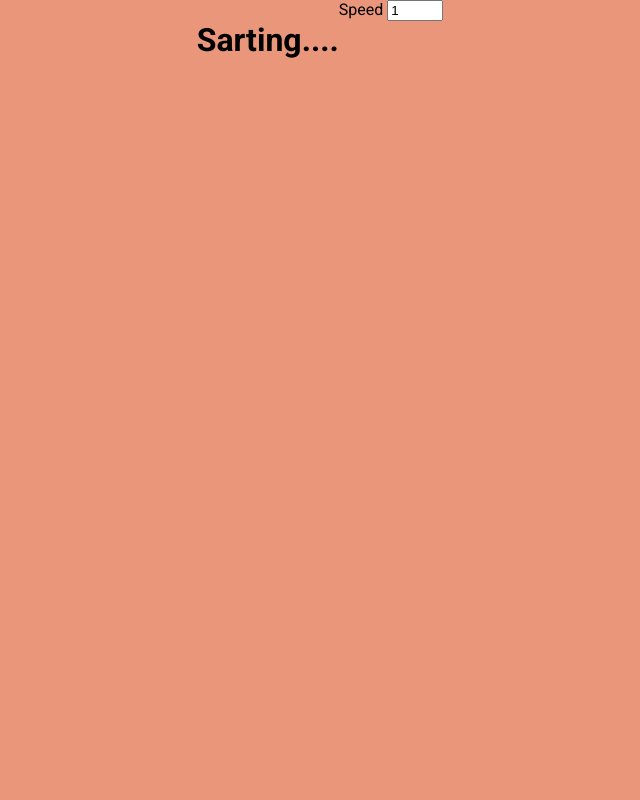
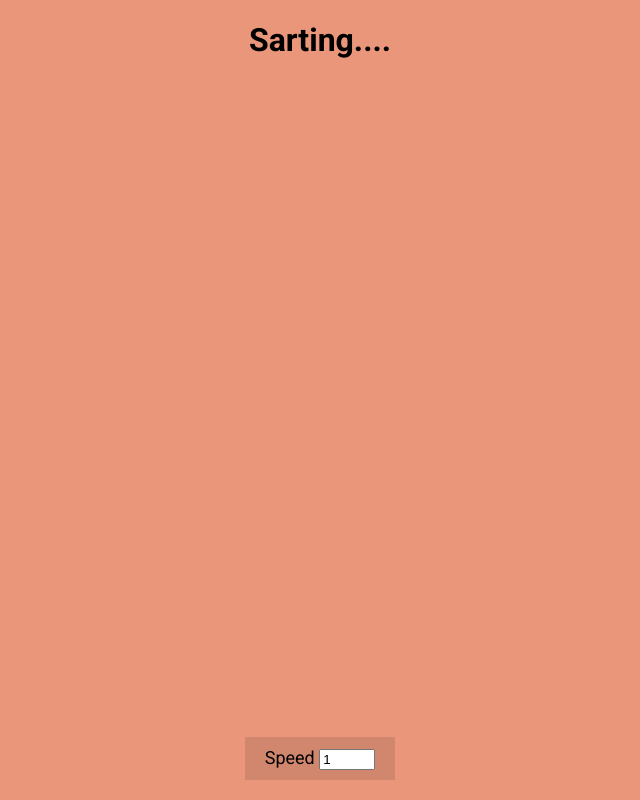
Before and after one commit to DEV-Gitanjali/Auto_Text_Effect, a plain HTML site: page index.html in a window 1280 px wide. Shown: the whole page, without its empty margins (320-960 px from the left). Drawn offline with Linux system fonts and the light colour scheme.

Commit message:
this styling for div container

```diff
--- a/style.css
+++ b/style.css
@@ -14,3 +14,11 @@ body{
     overflow: hidden;
     margin: 0;
 }
+
+div{
+    position: absolute;
+    bottom: 20px;
+    background: rgba(0, 0, 0, 0.1);
+    padding: 10px 20px;
+    font-size: 18px;
+}
```
